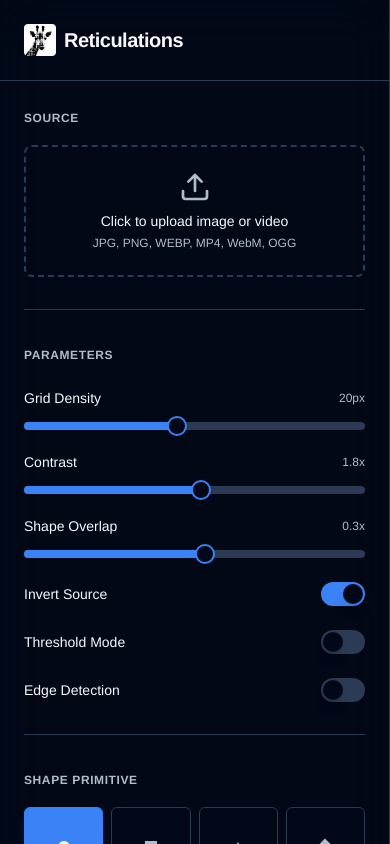
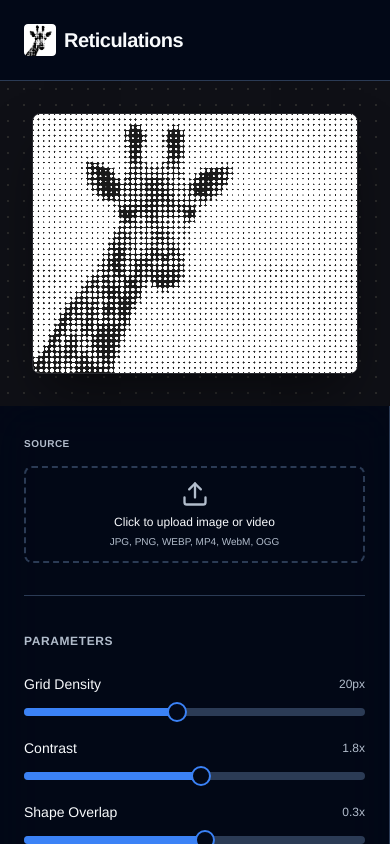
Before and after one commit to leonarda4/Reticulations, a Next.js app: page / in a window 390 px wide. Shown: the top 844 px of the page. Built offline with nearby package versions, Linux system fonts and the light colour scheme; no server answers.

Commit message:
Tighten source section on mobile

```diff
--- a/src/app/page.tsx
+++ b/src/app/page.tsx
@@ -522,8 +522,15 @@
 
   return (
     <div className="min-h-screen bg-background text-foreground flex flex-col md:flex-row overflow-hidden font-sans">
-      <aside className="w-full md:w-[380px] border-r border-border bg-card/50 backdrop-blur-xl h-full flex flex-col md:h-screen z-10 overflow-y-auto custom-scrollbar">
-        <div className="p-6 border-b border-border">
+      <div className="p-6 border-b border-border md:hidden">
+        <div className="flex items-center gap-2">
+          <img src={logoUrl} className="w-8 h-8 rounded object-contain" alt="Reticulations Logo" />
+          <h1 className="text-xl font-bold tracking-tight">Reticulations</h1>
+        </div>
+      </div>
+
+      <aside className="order-3 md:order-1 w-full md:w-[380px] border-r border-border bg-card/50 backdrop-blur-xl h-full flex flex-col md:h-screen z-10 overflow-y-auto custom-scrollbar">
+        <div className="hidden md:block p-6 border-b border-border">
           <div className="flex items-center gap-2">
             <img src={logoUrl} className="w-8 h-8 rounded object-contain" alt="Reticulations Logo" />
             <h1 className="text-xl font-bold tracking-tight">Reticulations</h1>
@@ -531,19 +538,19 @@
         </div>
 
         <div className="flex-1 p-6 space-y-8">
-          <section className="space-y-4">
-            <Label className="text-xs uppercase tracking-wider font-semibold text-muted-foreground">Source</Label>
+          <section className="space-y-3 md:space-y-4">
+            <Label className="text-[10px] md:text-xs uppercase tracking-wider font-semibold text-muted-foreground">Source</Label>
             <div
-              className="border-2 border-dashed border-border rounded-lg p-6 hover:bg-accent/50 transition-colors cursor-pointer text-center group"
+              className="border-2 border-dashed border-border rounded-lg p-3 md:p-6 hover:bg-accent/50 transition-colors cursor-pointer text-center group"
               onClick={() => fileInputRef.current?.click()}
             >
               {isVideo ? (
-                <Video className="w-8 h-8 mx-auto mb-2 text-muted-foreground group-hover:text-primary transition-colors" />
+                <Video className="w-7 h-7 md:w-8 md:h-8 mx-auto mb-1.5 md:mb-2 text-muted-foreground group-hover:text-primary transition-colors" />
               ) : (
-                <Upload className="w-8 h-8 mx-auto mb-2 text-muted-foreground group-hover:text-primary transition-colors" />
+                <Upload className="w-7 h-7 md:w-8 md:h-8 mx-auto mb-1.5 md:mb-2 text-muted-foreground group-hover:text-primary transition-colors" />
               )}
-              <p className="text-sm font-medium">Click to upload image or video</p>
-              <p className="text-xs text-muted-foreground mt-1">JPG, PNG, WEBP, MP4, WebM, OGG</p>
+              <p className="text-xs md:text-sm font-medium">Click to upload image or video</p>
+              <p className="text-[10px] md:text-xs text-muted-foreground mt-1">JPG, PNG, WEBP, MP4, WebM, OGG</p>
             </div>
             <input type="file" ref={fileInputRef} className="hidden" accept="image/*,video/*" onChange={handleFileUpload} />
             <video ref={videoRef} className="hidden" />
@@ -806,7 +813,7 @@
         </div>
       </aside>
 
-      <main className="flex-1 bg-stone-900/50 relative flex items-center justify-center p-8 overflow-hidden bg-[radial-gradient(#2a2a2a_1px,transparent_1px)] [background-size:16px_16px]">
+      <main className="order-2 md:order-2 flex-1 bg-stone-900/50 relative flex items-center justify-center p-8 overflow-hidden bg-[radial-gradient(#2a2a2a_1px,transparent_1px)] [background-size:16px_16px]">
         <canvas ref={sourceCanvasRef} className="hidden" />
         <div className="flex flex-col items-center max-w-full">
           <div className="relative shadow-2xl shadow-black/50 rounded-lg overflow-hidden border border-white/10 max-w-full max-h-full">
```
